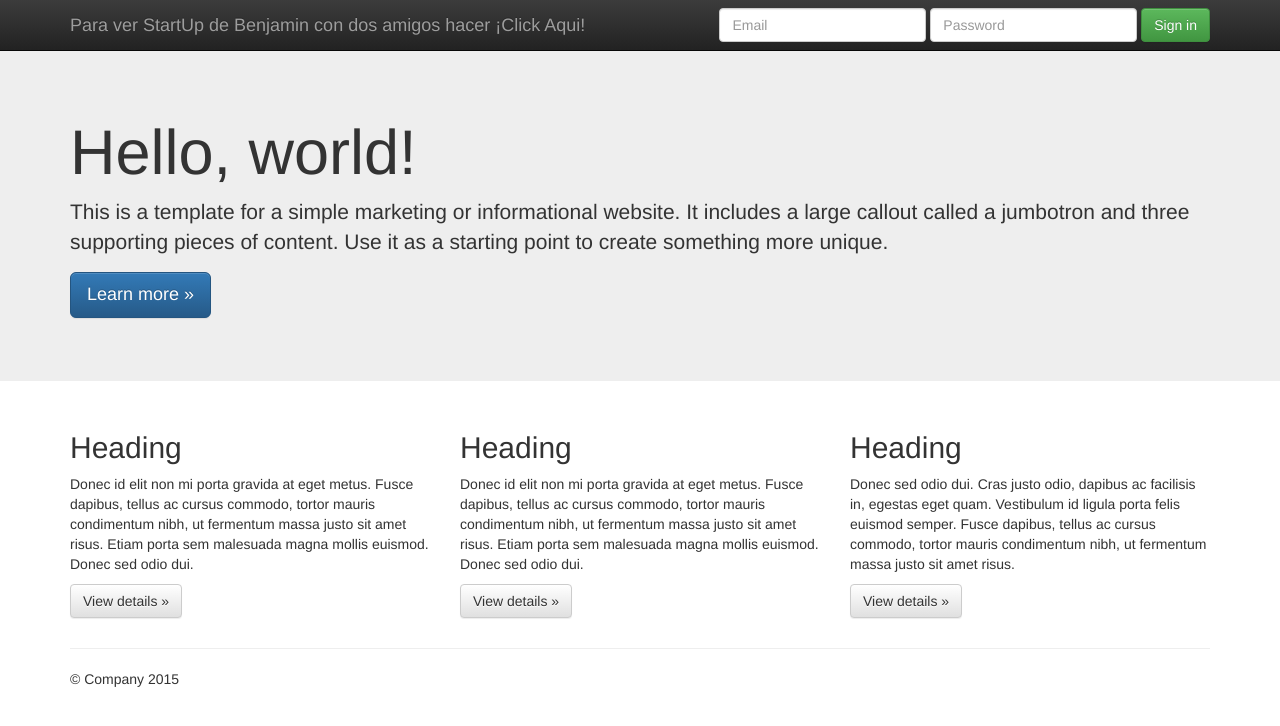
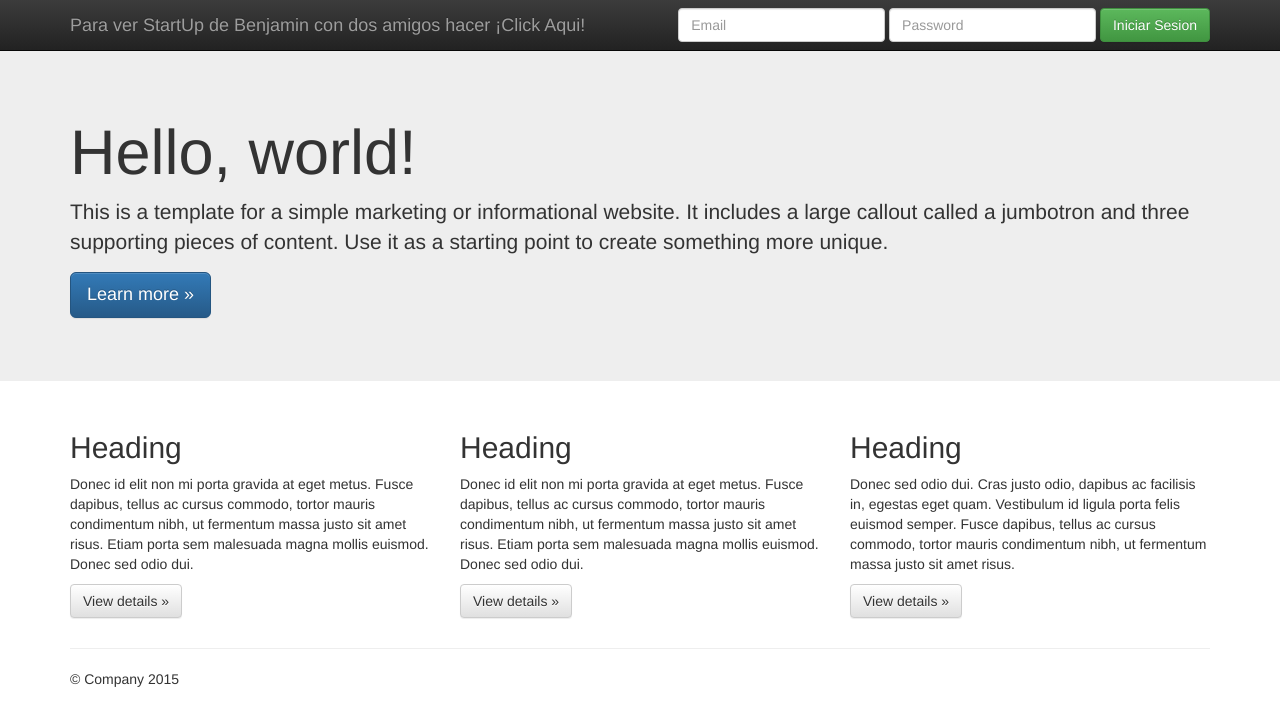
Before and after one commit to BenjaMontero-TSOFT/Trabajo2_Benjamin_Montero, a plain HTML site: page index.html in a window 1280 px wide. Drawn offline with nearby package versions, Linux system fonts and the light colour scheme.

Commit message:
Cambio en el nombre del boton de iniciar sesion

```diff
--- a/index.html
+++ b/index.html
@@ -46,7 +46,7 @@
             <div class="form-group">
               <input type="password" placeholder="Password" class="form-control">
             </div>
-            <button type="submit" class="btn btn-success">Sign in</button>
+            <button type="submit" class="btn btn-success">Iniciar Sesion</button>
           </form>
         </div><!--/.navbar-collapse -->
       </div>
```
